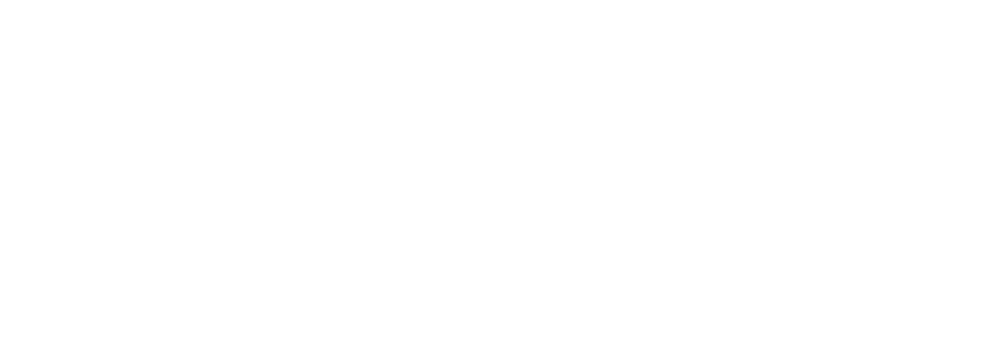
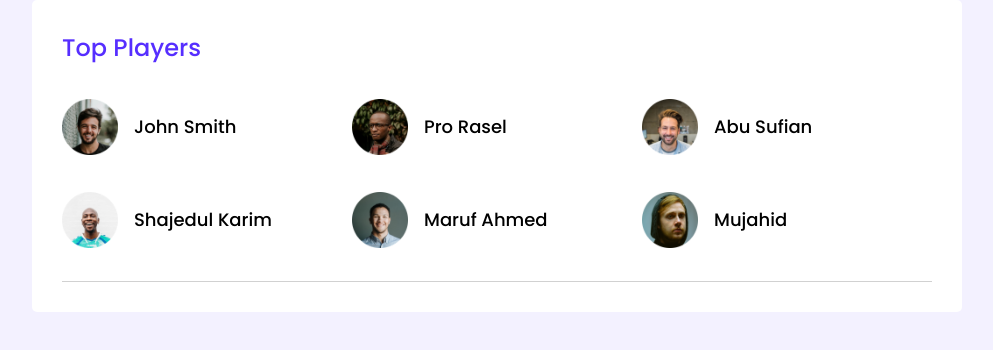
Before and after one commit to omorfarukmahfuj/leader-board, a plain HTML site: page index.html in a window 1280 px wide. Shown: the whole page, without its empty margins (143-1136 px from the left). Drawn offline with Linux system fonts and the light colour scheme.

Commit message:
added top player

```diff
--- a/index.html
+++ b/index.html
@@ -32,7 +32,39 @@
 
     <!-- Main Start -->
     <main>
-
+        <!-- Top Players & Top Blog Start -->
+        <section class="top-section">
+            <!-- Top Players -->
+            <div class="top-players-container">
+                <h1 class="section-title">Top Players</h1>
+                <div class="players">
+                    <div class="player">
+                        <img src="images/players/player-1.png" alt="">
+                        <h3>John Smith</h3>
+                    </div>
+                    <div class="player">
+                        <img src="images/players/player-2.png" alt="">
+                        <h3>Pro Rasel</h3>
+                    </div>
+                    <div class="player">
+                        <img src="images/players/player-3.png" alt="">
+                        <h3>Abu Sufian</h3>
+                    </div>
+                    <div class="player">
+                        <img src="images/players/player-4.png" alt="">
+                        <h3>Shajedul Karim</h3>
+                    </div>
+                    <div class="player">
+                        <img src="images/players/player-5.png" alt="">
+                        <h3>Maruf Ahmed</h3>
+                    </div>
+                    <div class="player">
+                        <img src="images/players/player-6.png" alt="">
+                        <h3>Mujahid</h3>
+                    </div>
+                </div>
+            </div>
+        </section>
     </main>
 </body>
 
--- a/styles/style.css
+++ b/styles/style.css
@@ -1,4 +1,56 @@
-* {
+body {
     margin: 0;
     padding: 0;
+    background-color: #F3F1FF;
 }
+
+main {
+    display: flex;
+    justify-content: center;
+
+}
+
+/* Common Styles */
+.section-title {
+    font-family: 'Poppins';
+    font-weight: 500;
+    font-size: 24px;
+    color: #562EFF;
+    margin-top: 0;
+    margin-bottom: 30px;
+}
+
+/* Top Players & Top Blog Style */
+/* Top Players Style */
+.top-section {
+    background-color: #FFFFFF;
+    border-radius: 5px;
+    width: 870px;
+    padding: 30px;
+}
+
+.players {
+    display: grid;
+    grid-template-columns: repeat(3, 1fr);
+    grid-row-gap: 30px;
+    padding-bottom: 30px;
+    border-bottom: 1px solid #D1D1D1;
+}
+
+.players img {
+    width: 56px;
+    height: 56px;
+    margin-right: 16px;
+}
+
+.players h3 {
+    font-family: 'Poppins';
+    font-weight: 500;
+    font-size: 18px;
+    color: #000000;
+}
+
+.player {
+    display: flex;
+    align-items: center;
+}
```
